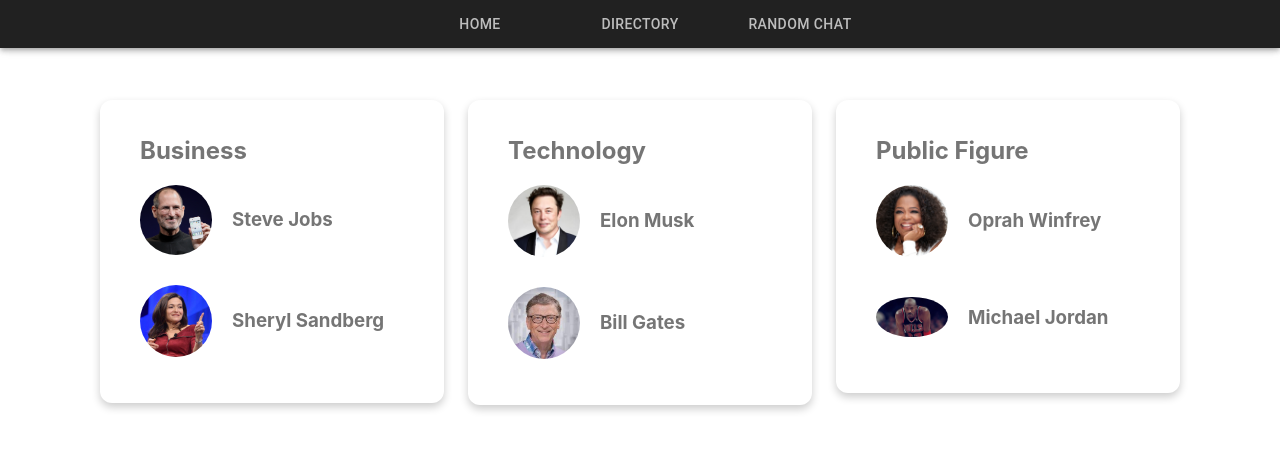
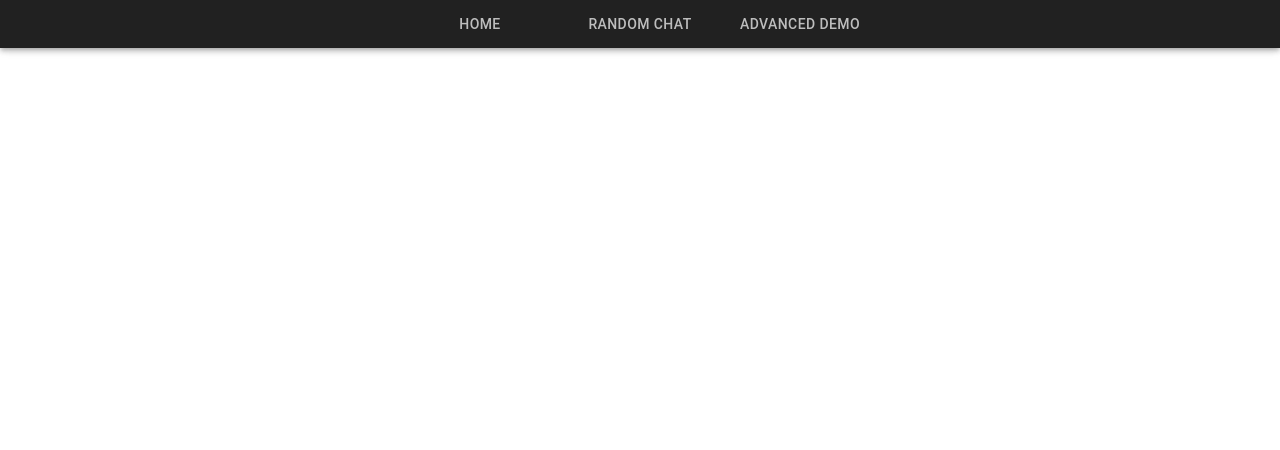
Before and after one commit to avgupta456/HackMIT-2020, a React (Create React App) app in the folder frontend/: page /directory in a window 1280 px wide. Shown: the top 450 px of the page. Built offline with nearby package versions, Linux system fonts and the light colour scheme; what mic-recorder-to-mp3 would draw is missing.

Commit message:
delete directory

```diff
--- a/frontend/src/Directory.js
+++ /dev/null
@@ -1,140 +0,0 @@
-import React from "react";
-import Grid from "@material-ui/core/Grid";
-import { makeStyles } from "@material-ui/core/styles";
-import Paper from "@material-ui/core/Paper";
-
-const useStyles = makeStyles((theme) => ({
-  icon: {
-    marginRight: theme.spacing(2),
-  },
-  heroContent: {
-    backgroundColor: theme.palette.background.paper,
-    padding: theme.spacing(8, 0, 6),
-  },
-  heroButtons: {
-    marginTop: theme.spacing(4),
-  },
-  cardGrid: {
-    paddingTop: theme.spacing(8),
-    paddingBottom: theme.spacing(8),
-  },
-  card: {
-    height: "100%",
-    display: "flex",
-    flexDirection: "column",
-  },
-  cardMedia: {
-    paddingTop: "56.25%", // 16:9
-  },
-  cardContent: {
-    flexGrow: 1,
-  },
-  footer: {
-    backgroundColor: theme.palette.background.paper,
-    padding: theme.spacing(6),
-  },
-  root: {
-    flexGrow: 1,
-  },
-  paper: {
-    padding: theme.spacing(2),
-    textAlign: "center",
-    color: theme.palette.text.secondary,
-    borderRadius: "12px",
-    boxShadow: "0 4px 8px 0 rgba(0,0,0,0.2)",
-  },
-}));
-
-var personStyle = {
-  display: "flex",
-  alignItems: "center",
-  paddingBottom: "30px",
-};
-
-export default function Directory() {
-  const classes = useStyles();
-
-  return (
-    <React.Fragment>
-      <main>
-        <Grid style={{ padding: "100px" }} container spacing={3}>
-          <Grid item xs={4}>
-            <Paper className={classes.paper} style={{ paddingLeft: "40px" }}>
-              <div style={{ textAlign: "left" }}>
-                <h2>Business</h2>
-                <div style={personStyle}>
-                  <img
-                    alt='Steve Jobs'
-                    src='/images/steve_jobs.jpg'
-                    width='25%'
-                    style={{ borderRadius: "50%" }}
-                  />
-                  <h3 style={{ paddingLeft: "20px" }}>Steve Jobs</h3>
-                </div>
-                <div style={personStyle}>
-                  <img
-                    alt='Bill Gates'
-                    src='/images/sheryl_sandberg.jpg'
-                    width='25%'
-                    style={{ borderRadius: "50%" }}
-                  />
-                  <h3 style={{ paddingLeft: "20px" }}>Sheryl Sandberg</h3>
-                </div>
-              </div>
-            </Paper>
-          </Grid>
-          <Grid item xs={4}>
-            <Paper className={classes.paper} style={{ paddingLeft: "40px" }}>
-              <div style={{ textAlign: "left" }}>
-                <h2>Technology</h2>
-                <div style={personStyle}>
-                  <img
-                    alt='Elon Musk'
-                    src='/images/elon_musk.jpg'
-                    width='25%'
-                    style={{ borderRadius: "50%" }}
-                  />
-                  <h3 style={{ paddingLeft: "20px" }}>Elon Musk</h3>
-                </div>
-                <div style={personStyle}>
-                  <img
-                    alt='Elon Musk'
-                    src='/images/bill_gates.jpg'
-                    width='25%'
-                    style={{ borderRadius: "50%" }}
-                  />
-                  <h3 style={{ paddingLeft: "20px" }}>Bill Gates</h3>
-                </div>
-              </div>
-            </Paper>
-          </Grid>
-          <Grid item xs={4}>
-            <Paper className={classes.paper} style={{ paddingLeft: "40px" }}>
-              <div style={{ textAlign: "left" }}>
-                <h2>Public Figure</h2>
-                <div style={personStyle}>
-                  <img
-                    alt='Elon Musk'
-                    src='/images/oprah_winfrey.jpg'
-                    width='25%'
-                    style={{ borderRadius: "50%" }}
-                  />
-                  <h3 style={{ paddingLeft: "20px" }}>Oprah Winfrey</h3>
-                </div>
-                <div style={personStyle}>
-                  <img
-                    alt='Elon Musk'
-                    src='/images/michael_jordan.jpg'
-                    width='25%'
-                    style={{ borderRadius: "50%" }}
-                  />
-                  <h3 style={{ paddingLeft: "20px" }}>Michael Jordan</h3>
-                </div>
-              </div>
-            </Paper>
-          </Grid>
-        </Grid>
-      </main>
-    </React.Fragment>
-  );
-}
--- a/frontend/src/Routing.js
+++ b/frontend/src/Routing.js
@@ -3,7 +3,7 @@
 import { withRouter } from "react-router-dom";
 import Home from "./Home.js";
 import Person from "./Person.js";
-import Directory from "./Directory.js";
+import Demo from "./Demo.js";
 
 import AppBar from "@material-ui/core/AppBar";
 import { Link } from "react-router-dom";
@@ -13,7 +13,7 @@
 
 export const HomeRoute = "/";
 export const PersonRoute = "/person/:person";
-export const DirectoryRoute = "/directory";
+export const DemoRoute = "/demo";
 export const RandomRoute = "/random";
 
 const theme = createMuiTheme({
@@ -25,11 +25,15 @@
 class Routing extends React.Component {
   getPerson = () => {
     const names = [
-      "elon_musk",
       "bill_gates",
       "oprah_winfrey",
       "donald_trump",
+      "elon_musk",
       "sheryl_sandburg",
+      "michael_jordan",
+      "richard_feynman",
+      "nelson_mandela",
+      "steve_jobs",
     ];
 
     return names[Math.floor(Math.random() * names.length)];
@@ -46,19 +50,19 @@
           >
             <Tabs onChange={this.handleChange}>
               <Tab label='Home' component={Link} to={HomeRoute} />
-              <Tab label='Directory' component={Link} to={DirectoryRoute} />
               <Tab label='Random Chat' component={Link} to={RandomRoute} />
+              <Tab label='Advanced Demo' component={Link} to={DemoRoute} />
             </Tabs>
           </AppBar>
         </MuiThemeProvider>
         <Switch>
           <Route path={HomeRoute} exact component={Home} />
           <Route path={PersonRoute} component={Person} />
-          <Route path={DirectoryRoute} component={Directory} />
           <Route
             path={RandomRoute}
             render={() => <Person person={this.getPerson()} />}
           />
+          <Route path={DemoRoute} component={Demo} />
         </Switch>
       </React.Fragment>
     );
```
